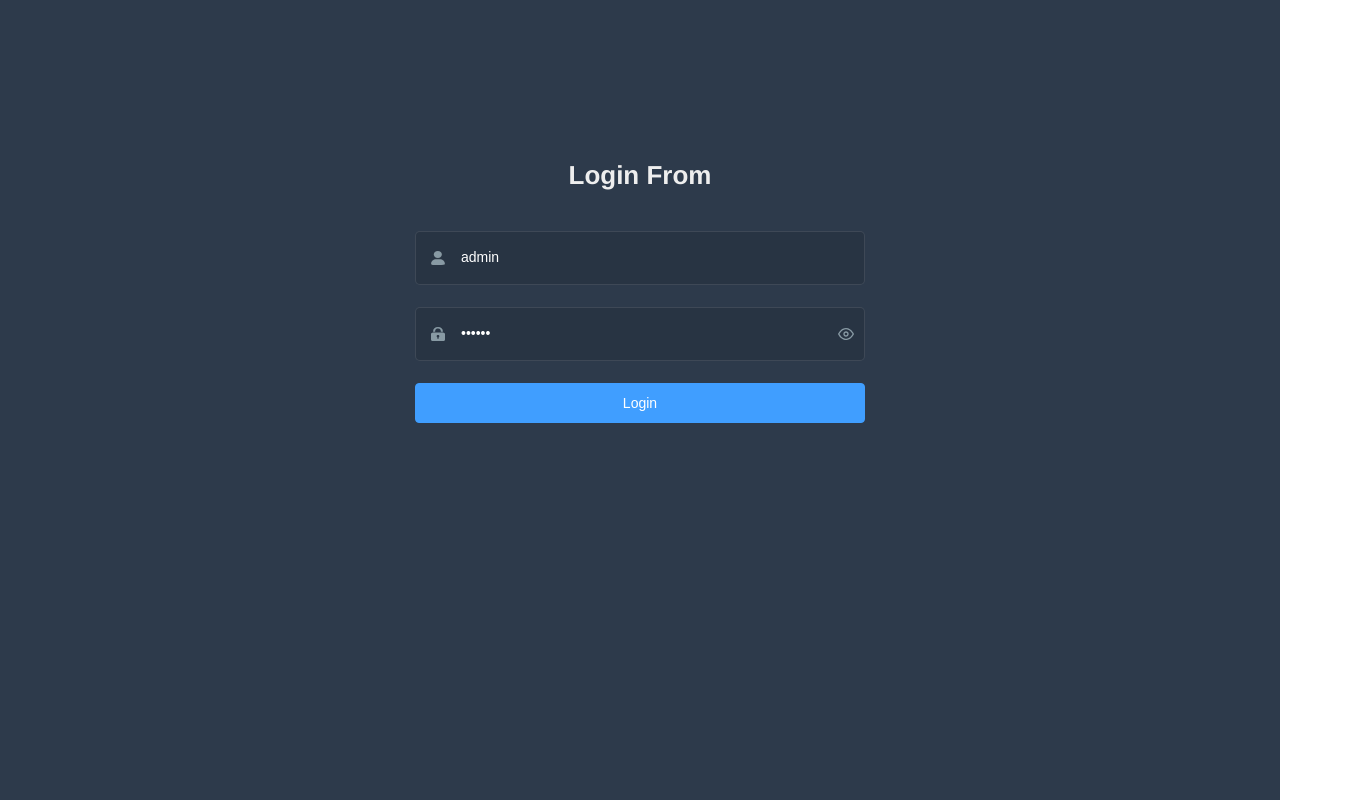
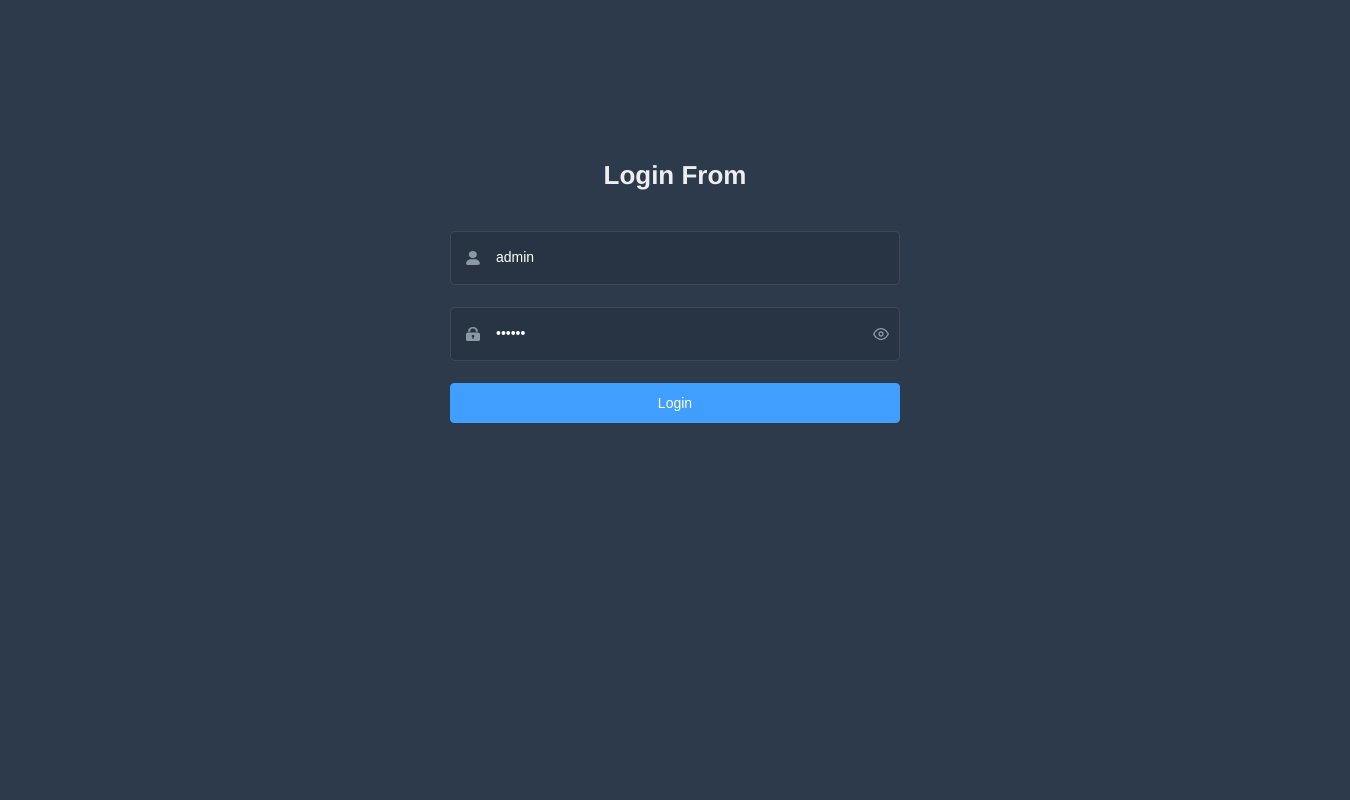
Before and after one commit to Richard-zhao93/vue-element-demo, a Vue app: page /#/login in a window 1280 px wide. Shown: the whole page, 1350 px wide, since content can reach past the window. Built offline with nearby package versions, Linux system fonts and the light colour scheme.

Commit message:
update global CSS

```diff
--- a/src/main.js
+++ b/src/main.js
@@ -6,7 +6,7 @@ import store from '@/store'
 import './vendor/element'
 import Api from '@/api'
 
-import '@/styles/index.scss' // global css
+import '@/styles/global.scss' // global css
 import '@/icons' // 引入 icons
 
 // Mock 使用
--- a/src/styles/index.scss
+++ b/src/styles/global.scss
@@ -1,4 +1,5 @@
 body {
+  min-width: 1350px;
   height: 100%;
   -moz-osx-font-smoothing: grayscale;
   -webkit-font-smoothing: antialiased;
```
